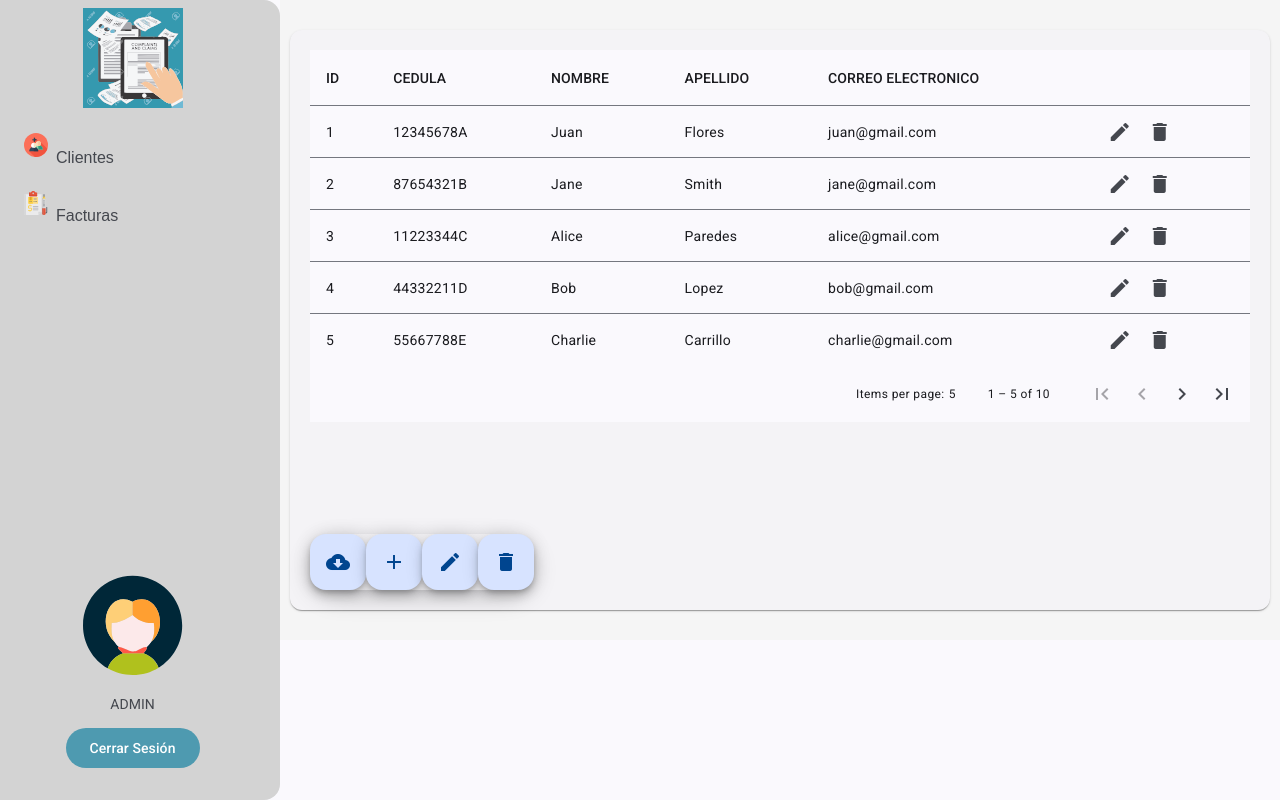
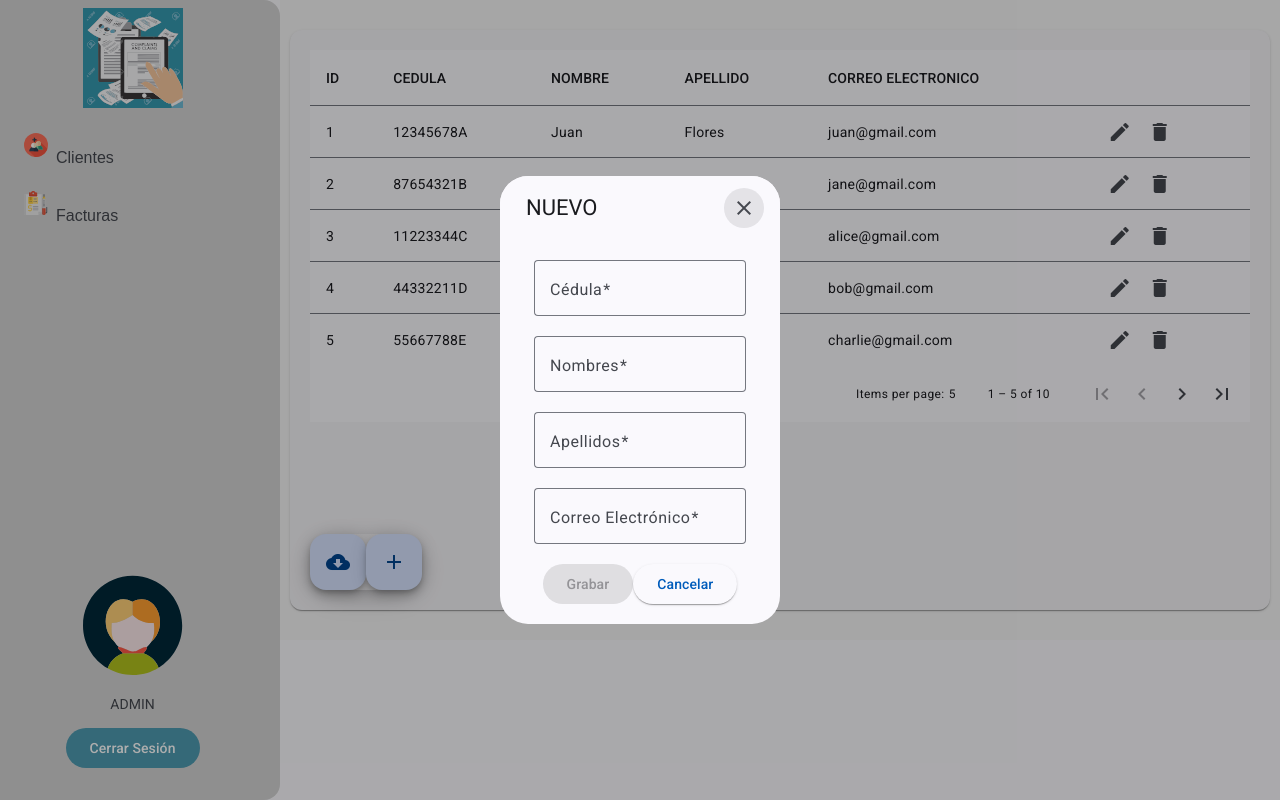
Before and after one commit to Diego200509/appComponents-WB, an Angular app: page /clients in a window 1280 px wide. Both pictures are taken after a click on the button "add". Built offline with nearby package versions, Linux system fonts and the light colour scheme.

Commit message:
Se creo el formulario de clientes y algunas validaciones

```diff
--- /dev/null
+++ b/src/app/clients/components/form-client/form-client.css
@@ -0,0 +1,21 @@
+.container{
+    display: flex;
+    flex-direction: column;
+    align-items: center;
+}
+
+.panel-container{
+    width: 600px;
+}
+
+.mat-toolbar{
+    display: flex;
+    flex-direction: row;
+    justify-content: space-between;
+    align-items: center;
+}
+
+h3{
+    padding-left: 10px;
+    align-items: center;
+}
--- /dev/null
+++ b/src/app/clients/components/form-client/form-client.html
@@ -0,0 +1,36 @@
+<mat-toolbar>
+    <h3>{{title}}</h3>
+    <button mat-icon-button mat-dialog-close>
+        <mat-icon>close</mat-icon>
+    </button>
+</mat-toolbar>
+
+<mat-dialog-content>
+    <form [formGroup]="group" class="container">
+        <mat-form-field appearance="outline">
+            <mat-label>Cédula</mat-label>
+            <input matInput type="text" formControlName="dni" />
+        </mat-form-field>
+        <mat-form-field appearance="outline">
+            <mat-label>Nombres</mat-label>
+            <input matInput type="text" formControlName="firstName" />
+        </mat-form-field>
+        <mat-form-field appearance="outline">
+            <mat-label>Apellidos</mat-label>
+            <input matInput type="text" formControlName="lastName" />
+        </mat-form-field>
+        <mat-form-field appearance="outline">
+            <mat-label>Correo Electrónico</mat-label>
+            <input matInput type="email" formControlName="email" />
+        </mat-form-field>
+
+        <div>
+            <button mat-raised-button color="primary" type="button" [disabled]="group.invalid" (click)="save()">
+                Grabar
+            </button>
+            <button mat-raised-button color="primary" type="button" mat-dialog-close>
+                Cancelar
+            </button>
+        </div>
+    </form>
+</mat-dialog-content>
--- /dev/null
+++ b/src/app/clients/components/form-client/form-client.ts
@@ -0,0 +1,41 @@
+import { Component, Inject, OnInit } from '@angular/core';
+import { FormControl, FormGroup, FormsModule, ReactiveFormsModule, Validators } from '@angular/forms';
+import { MAT_DIALOG_DATA, MatDialogRef, MatDialogClose, MatDialogModule } from '@angular/material/dialog';
+import { MatToolbarModule } from '@angular/material/toolbar';
+import { MatButtonModule } from "@angular/material/button";
+import { MatIconModule } from '@angular/material/icon';
+import { MatFormFieldModule } from '@angular/material/form-field';
+import { MatInputModule } from '@angular/material/input';
+
+
+@Component({
+  selector: 'app-form-client',
+  imports: [FormsModule, ReactiveFormsModule, MatToolbarModule, MatButtonModule, MatDialogClose, MatIconModule, MatDialogModule, MatFormFieldModule, MatInputModule],
+  templateUrl: './form-client.html',
+  styleUrl: './form-client.css'
+})
+export class FormClient implements OnInit {
+  title: string = ''
+  group!: FormGroup
+
+  constructor(private reference: MatDialogRef<FormClient>, @Inject(MAT_DIALOG_DATA) public data: any) {
+    this.title = data ? "EDITAR" : "NUEVO"
+  }
+
+  ngOnInit(): void {
+    this.loadForm();
+  }
+
+  loadForm() {
+    this.group = new FormGroup({
+      id: new FormControl(this.data?.id),
+      dni: new FormControl(this.data?.dni, Validators.required),
+      firstName: new FormControl(this.data?.firstName, Validators.required),
+      lastName: new FormControl(this.data?.lastName, [Validators.required, Validators.minLength(4)]),
+      email: new FormControl(this.data?.email, [Validators.required, Validators.email])
+    })
+  }
+
+  save() {
+  }
+}
--- a/src/app/clients/components/list-clients/list-clients.html
+++ b/src/app/clients/components/list-clients/list-clients.html
@@ -3,10 +3,10 @@
         <ng-container matColumnDef="actions">
             <th mat-header-cell *matHeaderCellDef></th>
             <td mat-cell *matCellDef="let row" class="alignBottom">
-                <button mat-icon-button color="primary" (click)="openForm()" matTooltip="EDITAR">
+                <button mat-icon-button color="primary" (click)="openForm(row)" matTooltip="EDITAR">
                     <mat-icon>edit</mat-icon>
                 </button>
-                <button mat-icon-button color="accent" (click)="delete()" matTooltip="ELIMINAR">
+                <button mat-icon-button color="accent" (click)="delete(row.id)" matTooltip="ELIMINAR">
                     <mat-icon>delete</mat-icon>
                 </button>
             </td>
--- a/src/app/clients/components/list-clients/list-clients.ts
+++ b/src/app/clients/components/list-clients/list-clients.ts
@@ -1,4 +1,4 @@
-import { Component } from '@angular/core';
+import { Component, inject } from '@angular/core';
 import { Container } from '../../../components/container/container';
 import { Table } from '../../../components/table/table';
 import { IClient } from '../../../interfaces/iclient';
@@ -11,6 +11,8 @@ import { MatColumnDef, MatTableModule } from "@angular/material/table";
 import { MatButtonModule } from "@angular/material/button";
 import { MatTooltipModule } from '@angular/material/tooltip';
 import { MatIconModule } from '@angular/material/icon';
+import { FormClient } from '../form-client/form-client';
+import { MatDialogRef, MatDialog } from '@angular/material/dialog';
 
 
 @Component({
@@ -68,10 +70,9 @@ export class ListClients {
   totalRecords: number
   keypadButtons: IKeyPadButton[] = [
     { icon: 'cloud_download', color: 'accent', tooltip: 'DESCARGAR', action: 'DOWNLOAD' },
-    { icon: 'add', color: 'primary', tooltip: 'AGREGAR', action: 'NEW' },
-    { icon: 'edit', color: 'warn', tooltip: 'EDITAR', action: 'EDIT' },
-    { icon: 'delete', color: 'warn', tooltip: 'ELIMINAR', action: 'DELETE' }
+    { icon: 'add', color: 'primary', tooltip: 'AGREGAR', action: 'NEW' }
   ]
+  dialog = inject(MatDialog);
 
   constructor() {
     this.totalRecords = this.data.length;
@@ -84,14 +85,28 @@ export class ListClients {
     this.records = this.data.slice(skip, skip + pageSize);
   }
 
-  doAction(action: string) {
-    console.log('Action:', action);
+  openForm(row: any | null = null) {
+    const options = {
+      panelClass: 'panel-container',
+      disableClose: true,
+      data: row
+    }
+    const reference: MatDialogRef<FormClient> = this.dialog.open(FormClient, options);
   }
 
-  openForm() {
+  doAction(action: string) {
+    switch (action) {
+      case 'DOWNLOAD': {
+        break
+      }
+      case 'NEW': {
+        this.openForm()
+        break
+      }
+    }
   }
 
-  delete() {
+  delete(id: string) {
 
   }
 }
```
